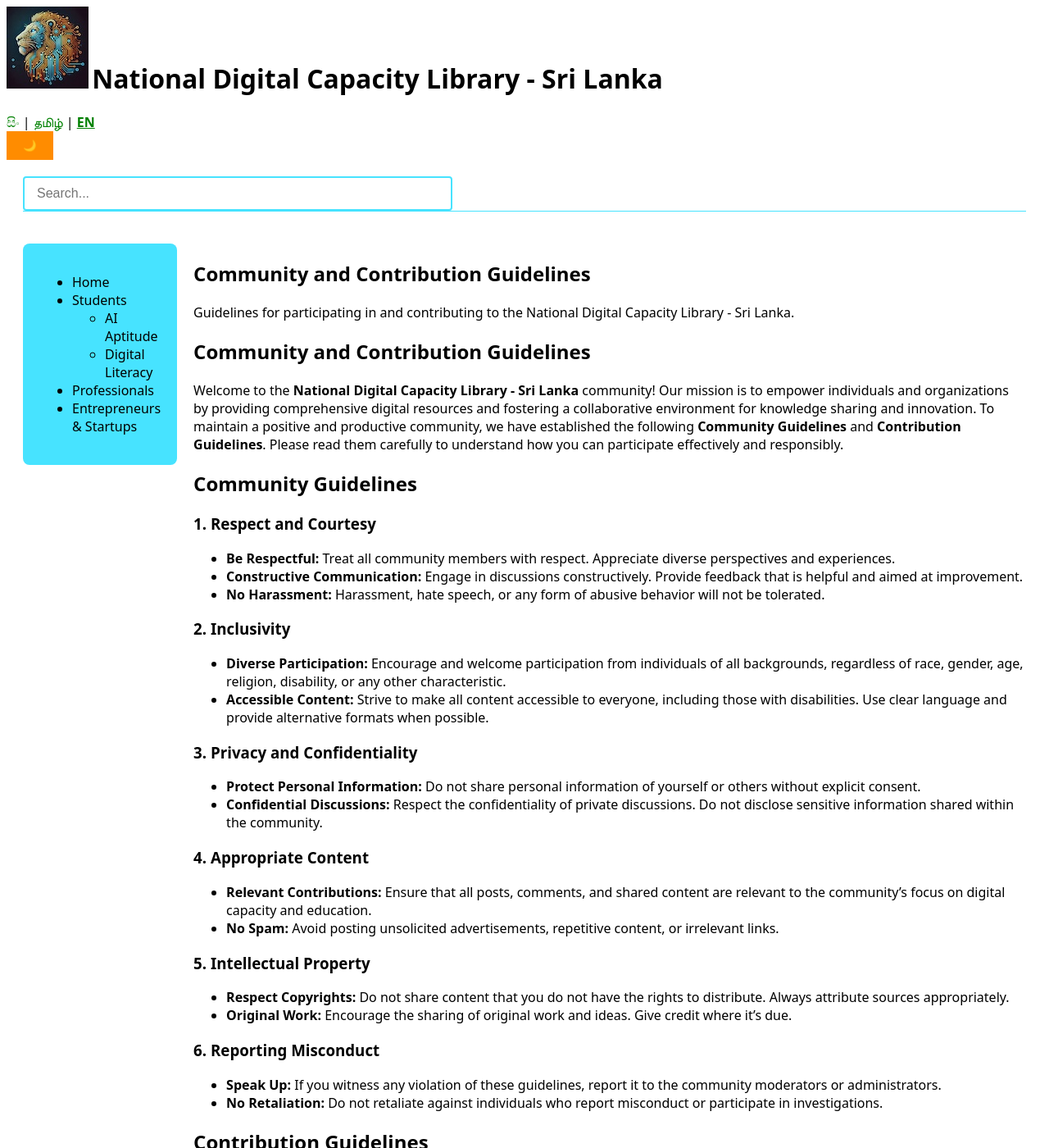
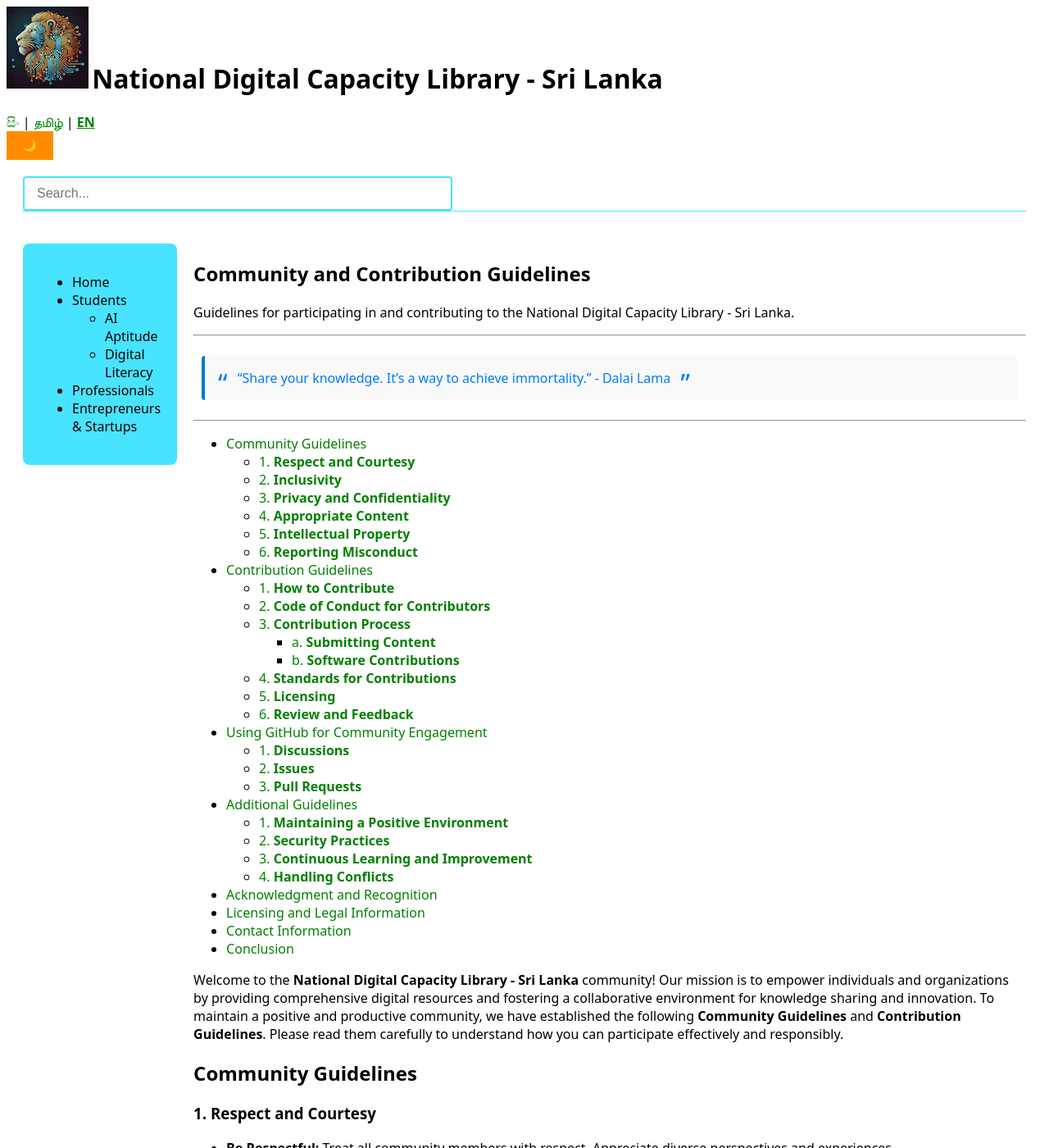
Before and after one commit to ICTASL/capacity-building, a Jekyll site: the page built from community-guidelines.md, in a window 1280 px wide and 1400 px high. Shown: the whole window at 82% size. Built offline with Jekyll 4.4.1, drawn with Linux system fonts in a browser that asks for light colours.

Commit message:
Adding TOC and quote

```diff
--- a/community-guidelines.md
+++ b/community-guidelines.md
@@ -6,7 +6,13 @@ permalink: "/community-guidelines/"
 lang: "en"
 ---
 
-# Community and Contribution Guidelines
+---
+> "Share your knowledge. It's a way to achieve immortality." - Dalai Lama
+
+---
+
+* TOC
+{:toc}
 
 Welcome to the **National Digital Capacity Library - Sri Lanka** community! Our mission is to empower individuals and organizations by providing comprehensive digital resources and fostering a collaborative environment for knowledge sharing and innovation. To maintain a positive and productive community, we have established the following **Community Guidelines** and **Contribution Guidelines**. Please read them carefully to understand how you can participate effectively and responsibly.
 
```
